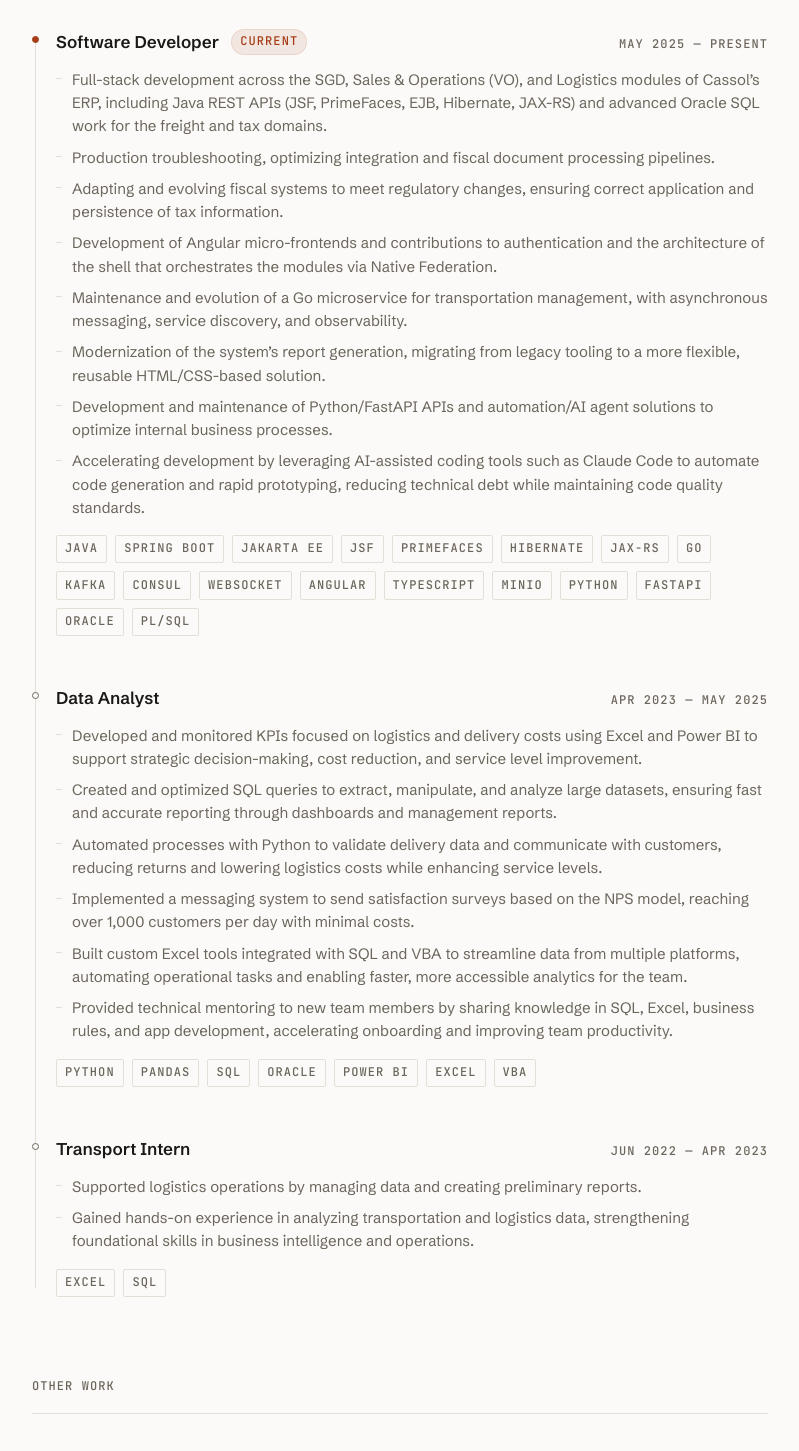
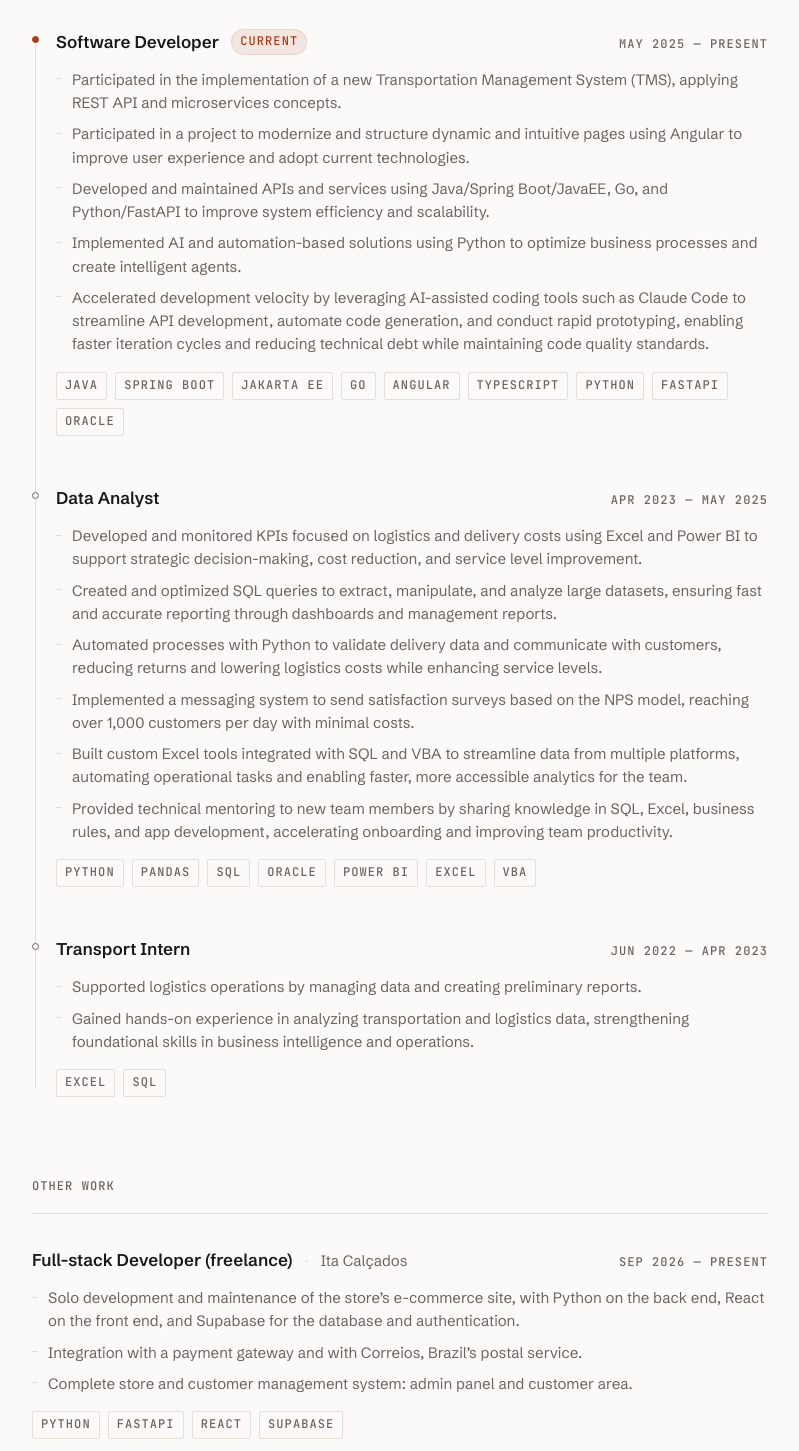
Before and after one commit to joaopedroldavid-del/my-portfolio, an Angular app: page /en in a window 1280 px wide. Shown: the part 3640-5091 px from the top of the page, without its empty margins (368-1167 px from the left). Built offline with nearby package versions, Linux system fonts and the light colour scheme; no server answers.

Commit message:
ADD: experiência freelance na Ita Calçados e textos de experiência do a765ba3

```diff
--- a/src/app/core/data/experience.ts
+++ b/src/app/core/data/experience.ts
@@ -21,45 +21,30 @@ export const MAIN_EXPERIENCE: readonly Organization[] = [
         end: null,
         bullets: {
           pt: [
-            'Desenvolvimento full-stack nos módulos de SGD, Vendas e Operações (VO) e Logística do ERP da Cassol, incluindo APIs REST em Java (JSF, PrimeFaces, EJB, Hibernate, JAX-RS) e consultas SQL Oracle avançadas para os domínios de frete e fiscal.',
-            'Atuação na resolução de problemas em produção, otimizando processos de integração e processamento de documentos fiscais.',
-            'Adaptação e evolução de sistemas fiscais para atender mudanças regulatórias, garantindo a correta aplicação e persistência das informações tributárias.',
-            'Desenvolvimento de micro-frontends Angular e contribuições em autenticação e na arquitetura do shell que orquestra os módulos via Native Federation.',
-            'Manutenção e evolução de um microsserviço em Go para gestão de transportes, com mensageria assíncrona, descoberta de serviços e observabilidade.',
-            'Modernização da geração de relatórios do sistema, migrando de ferramentas legadas para uma solução baseada em HTML/CSS mais flexível e reutilizável.',
-            'Desenvolvimento e manutenção de APIs em Python/FastAPI e soluções de automação e agentes de IA para otimizar processos de negócio internos.',
-            'Acelero o desenvolvimento usando ferramentas de codificação assistida por IA como Claude Code, automatizando geração de código e prototipagem para reduzir débito técnico mantendo a qualidade.',
+            'Participei da implementação de um novo Sistema de Gestão de Transportes (TMS), aplicando conceitos de REST API e arquitetura de microsserviços, utilizando Go para o backend e Angular para o frontend.',
+            'Participei de um projeto de modernização e estruturação de páginas dinâmicas e intuitivas utilizando Angular para melhorar a experiência do usuário e adotar tecnologias atuais.',
+            'Desenvolvi e mantive APIs e serviços utilizando Java/Spring Boot/JavaEE, Go e Python/FastAPI para melhorar a eficiência do sistema e escalabilidade.',
+            'Implementei soluções baseadas em IA e automação utilizando Python para otimizar processos de negócio e criar agentes inteligentes.',
+            'Acelerei a velocidade de desenvolvimento alavancando ferramentas de codificação assistida por IA como Claude Code para otimizar o desenvolvimento de APIs, automatizar geração de código e conduzir prototipagem rápida, possibilitando ciclos de iteração mais rápidos e redução de débito técnico mantendo padrões de qualidade de código.',
           ],
           en: [
-            'Full-stack development across the SGD, Sales & Operations (VO), and Logistics modules of Cassol’s ERP, including Java REST APIs (JSF, PrimeFaces, EJB, Hibernate, JAX-RS) and advanced Oracle SQL work for the freight and tax domains.',
-            'Production troubleshooting, optimizing integration and fiscal document processing pipelines.',
-            'Adapting and evolving fiscal systems to meet regulatory changes, ensuring correct application and persistence of tax information.',
-            'Development of Angular micro-frontends and contributions to authentication and the architecture of the shell that orchestrates the modules via Native Federation.',
-            'Maintenance and evolution of a Go microservice for transportation management, with asynchronous messaging, service discovery, and observability.',
-            'Modernization of the system’s report generation, migrating from legacy tooling to a more flexible, reusable HTML/CSS-based solution.',
-            'Development and maintenance of Python/FastAPI APIs and automation/AI agent solutions to optimize internal business processes.',
-            'Accelerating development by leveraging AI-assisted coding tools such as Claude Code to automate code generation and rapid prototyping, reducing technical debt while maintaining code quality standards.',
+            'Participated in the implementation of a new Transportation Management System (TMS), applying REST API and microservices concepts.',
+            'Participated in a project to modernize and structure dynamic and intuitive pages using Angular to improve user experience and adopt current technologies.',
+            'Developed and maintained APIs and services using Java/Spring Boot/JavaEE, Go, and Python/FastAPI to improve system efficiency and scalability.',
+            'Implemented AI and automation-based solutions using Python to optimize business processes and create intelligent agents.',
+            'Accelerated development velocity by leveraging AI-assisted coding tools such as Claude Code to streamline API development, automate code generation, and conduct rapid prototyping, enabling faster iteration cycles and reducing technical debt while maintaining code quality standards.',
           ],
         },
         tech: [
           'Java',
           'Spring Boot',
           'Jakarta EE',
-          'JSF',
-          'PrimeFaces',
-          'Hibernate',
-          'JAX-RS',
           'Go',
-          'Kafka',
-          'Consul',
-          'WebSocket',
           'Angular',
           'TypeScript',
-          'MinIO',
           'Python',
           'FastAPI',
           'Oracle',
-          'PL/SQL',
         ],
       },
       {
@@ -112,6 +97,29 @@ export const MAIN_EXPERIENCE: readonly Organization[] = [
  */
 export const SIDE_EXPERIENCE: readonly Organization[] = [
   {
+    name: 'Ita Calçados',
+    roles: [
+      {
+        title: { pt: 'Desenvolvedor Full-stack (freelance)', en: 'Full-stack Developer (freelance)' },
+        start: '2026-09',
+        end: null,
+        bullets: {
+          pt: [
+            'Desenvolvimento solo e manutenção do e-commerce da loja, com Python no back-end, React no front-end e Supabase como banco de dados e autenticação.',
+            'Integração com gateway de pagamento e com os Correios.',
+            'Sistema completo de gestão da loja e do cliente: painel administrativo e área do cliente.',
+          ],
+          en: [
+            'Solo development and maintenance of the store’s e-commerce site, with Python on the back end, React on the front end, and Supabase for the database and authentication.',
+            'Integration with a payment gateway and with Correios, Brazil’s postal service.',
+            'Complete store and customer management system: admin panel and customer area.',
+          ],
+        },
+        tech: ['Python', 'FastAPI', 'React', 'Supabase'],
+      },
+    ],
+  },
+  {
     name: 'Vetto AI',
     roles: [
       {
```
